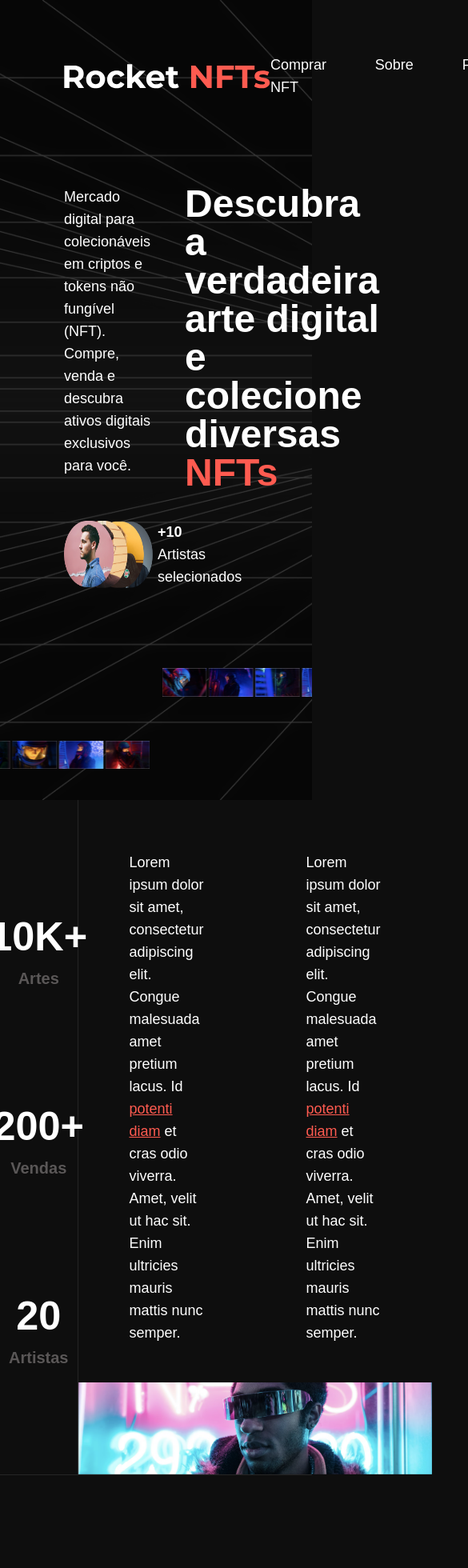
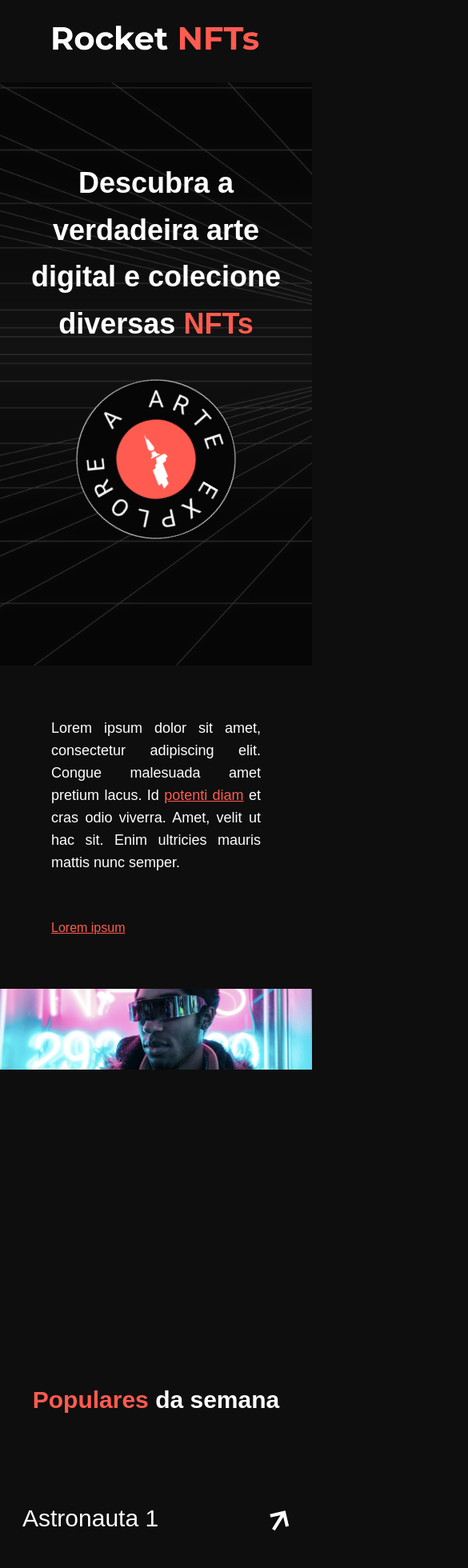
Before and after one commit to stardusteight-d4c/rocket-nfts, a React (Vite) app: page / in a window 390 px wide. Shown: the top 1960 px of the page at 80% size, 585 px wide, since content can reach past the window. Built offline with nearby package versions, Linux system fonts and the light colour scheme.

Commit message:
minimamente responsivo

```diff
--- a/src/components/CardArtists.tsx
+++ b/src/components/CardArtists.tsx
@@ -6,7 +6,7 @@ type CardArtists = {
 
 export default function CardArtists(props: CardArtists) {
   return (
-  <article className="bg-black-200 w-[350px] h-[150px] flex gap-10 py-6 px-8 items-center cursor-pointer hover:opacity-90 hover:brightness-95">
+  <article className="bg-black-200 w-[350px] h-[150px] flex gap-10 py-6 px-8 items-center cursor-pointer hover:opacity-90 hover:brightness-95 md:w-full">
     <div>
       <img src={props.image} />
     </div>
--- a/src/components/Footer.tsx
+++ b/src/components/Footer.tsx
@@ -11,13 +11,13 @@ import toTop from '../assets/toTop.svg'
 export default function Footer() {
   return (
     <footer className="bg-black-200">
-      <div className="flex justify-between px-20 items-center pt-20 pb-16 border-b-[1px] border-black-100">
+      <div className="flex justify-between px-20 items-center pt-20 pb-16 border-b-[1px] border-black-100 md:px-7 md:mx-auto md:block">
         <Logo />
-        <a href="#home">
+        <a href="#home" className='md:hidden'>
           <img src={toTop} />
         </a>
       </div>
-      <section className="flex justify-between px-20 border-b-[1px] border-black-100">
+      <section className="flex justify-between px-20 border-b-[1px] border-black-100 md:hidden">
         <div className="py-16">
           <h2 className="font-medium text-3xl pb-6">
             Fique por dentro de
@@ -35,7 +35,7 @@ export default function Footer() {
             </button>
           </span>
         </div>
-        <div className="w-[1px] bg-black-100 mx-auto"></div>
+        <div className="w-[1px] bg-black-100 mx-auto md:hidden"></div>
         <div className="flex gap-32 py-16 mx-auto">
           <ul className="text-xl text-black-100 leading-relaxed">
             <span className="text-xl font-bold text-white">Empresa</span>
@@ -109,12 +109,12 @@ export default function Footer() {
         </div>
       </section>
 
-      <section className='flex py-20 px-20 justify-between'>
+      <section className='flex py-20 px-20 justify-between md:inline-block md:px-7'>
         <div>
           <h4><a href="http://www.rocketseat.com.br" target="_blank" className="text-black-100">www.rocketseat.com.br</a></h4>
         </div>
         <div>
-          <ul  className='flex gap-12'>
+          <ul className='flex gap-12 md:hidden'>
             <li>
               <a href="https://www.instagram.com/rocketseat_oficial/" target="_blank">
                 <InstagramLogo size={32} className="text-black-100" />
--- a/src/components/Nav.tsx
+++ b/src/components/Nav.tsx
@@ -3,13 +3,13 @@ import Metamask from './Icons/Metamask'
 
 export default function Nav() {
   return (
-    <header className="flex items-center justify-between pt-14 px-20">
+    <header className="flex items-center justify-between pt-14 px-20 md:inline-block md:pt-0 md:px-0 md:mx-auto h-16 md:my-auto md:border-black-100">
       <div>
         <a href="#home">
           <Logo />
         </a>
       </div>
-      <div>
+      <div className='md:hidden'>
         <ul className="flex text-lg font-normal gap-[3.80rem]">
           <li>
             <a href="#">Comprar NFT</a>
@@ -23,7 +23,7 @@ export default function Nav() {
         </ul>
       </div>
       <div>
-        <button className="flex items-center bg-white font-bold text-black-900 py-[0.94rem] px-[1.40rem] text-base gap-[0.95rem]">
+        <button className="flex items-center bg-white font-bold text-black-900 py-[0.94rem] px-[1.40rem] text-base gap-[0.95rem] md:hidden">
           <Metamask />
           <span>Conectar carteira</span>
         </button>
--- a/src/pages/Home.tsx
+++ b/src/pages/Home.tsx
@@ -32,13 +32,15 @@ function Home() {
   return (
     <main>
       <header
-        className="h-[1000px] bg-[url('../assets/background.png')] bg-no-repeat bg-cover"
+        className="h-[1000px] bg-[url('../assets/background.png')] bg-no-repeat bg-cover md:h-[800px]"
         id="home"
       >
         <Zoom>
-          <Nav />
-          <section className="flex px-20 mt-[6.15rem] gap-10 items-start">
-            <div className="mx-auto text-lg">
+          <div className='md:bg-black-700 md:text-center md:my-8'>
+            <Nav />
+          </div>
+          <section className="flex px-20 mt-[6.15rem] gap-10 items-start md:block md:px-7 md:text-center">
+            <div className="mx-auto text-lg md:hidden">
               Mercado digital para colecionáveis em criptos e tokens não
               fungível (NFT). Compre, venda e descubra ativos digitais
               exclusivos para você.
@@ -55,28 +57,28 @@ function Home() {
                 </span>
               </div>
             </div>
-            <div className="mx-auto text-5xl font-bold mt-[-1px]">
+            <div className="mx-auto text-5xl font-bold mt-[-1px] md:text-4xl md:leading-relaxed md:mb-10">
               Descubra a verdadeira arte digital e colecione diversas{' '}
               <strong className="text-red-300">NFTs</strong>
             </div>
-            <div className="m-auto w-full max-w-[200px]">
+            <div className="m-auto w-full max-w-[200px] md:animate-spin-slow">
               <img src={badge} width={200} height={200} />
             </div>
           </section>
 
           <section className="mt-[100px] px-20 overflow-x-hidden">
-            <div className="mb-[55px] animate-marquee">
+            <div className="mb-[55px] animate-marquee md:hidden">
               <img src={gallery1} />
             </div>
-            <div className="animate-marquee2">
+            <div className="animate-marquee2 md:hidden">
               <img src={gallery2} />
             </div>
           </section>
         </Zoom>
       </header>
 
-      <section className="bg-black-700 h-[100vh] flex border-b-[1px] border-black-200">
-        <aside className="w-full max-w-[25vw] h-[100vh] border-r-[1px] border-black-200 flex flex-col justify-evenly items-center">
+      <section className="bg-black-700 h-[100vh] flex border-b-[1px] border-black-200 md:block md:border-none">
+        <aside className="w-full max-w-[25vw] h-[100vh] border-r-[1px] border-black-200 flex flex-col justify-evenly items-center md:hidden">
           <Fade left>
             <div className="text-center">
               <h2 className="text-[3.15rem] font-bold">10K+</h2>
@@ -94,10 +96,10 @@ function Home() {
         </aside>
 
         <div className="relative">
-          <div className="flex p-16 gap-32">
+          <div className="flex p-16 gap-32 md:block">
             <Fade bottom>
               <div>
-                <p className="text-lg mb-14">
+                <p className="text-lg mb-14 md:text-justify">
                   Lorem ipsum dolor sit amet, consectetur adipiscing elit.
                   Congue malesuada amet pretium lacus. Id{' '}
                   <a href="#" className="text-red-300 underline">
@@ -113,7 +115,7 @@ function Home() {
             </Fade>
             <Fade bottom>
               <div>
-                <p className="text-lg mb-14">
+                <p className="text-lg mb-14 md:hidden">
                   Lorem ipsum dolor sit amet, consectetur adipiscing elit.
                   Congue malesuada amet pretium lacus. Id{' '}
                   <a href="#" className="text-red-300 underline">
@@ -122,25 +124,25 @@ function Home() {
                   et cras odio viverra. Amet, velit ut hac sit. Enim ultricies
                   mauris mattis nunc semper.
                 </p>
-                <a className="text-red-300 underline cursor-pointer">
+                <a className="text-red-300 underline cursor-pointer md:hidden">
                   Lorem ipsum
                 </a>
               </div>
             </Fade>
           </div>
           <Fade right>
-            <img src={banner2077} className="block bottom-0 absolute" />
+            <img src={banner2077} className="block bottom-0 absolute md:relative md:object-cover" />
           </Fade>
         </div>
       </section>
 
-      <section className="px-20 mt-36 min-h-[100vh] mb-36">
+      <section className="px-20 mt-36 min-h-[100vh] mb-36 md:mt-14 md:px-7 md:text-center">
         <LightSpeed left>
-          <h1 className="mb-28 text-5xl font-bold">
+          <h1 className="mb-28 text-5xl font-bold md:text-3xl">
             <strong className="text-red-300">Populares</strong> da semana
           </h1>
         </LightSpeed>
-        <div className="grid grid-cols-3 justify-items-center w-full">
+        <div className="grid grid-cols-3 justify-items-center w-full md:flex md:flex-col md:items-center">
           <Rotate top left>
             <div>
               <div className="mb-24">
@@ -151,7 +153,7 @@ function Home() {
                   image={astronauta1}
                 />
               </div>
-              <div>
+              <div className='md:mb-24'>
                 <CardImg
                   title="Astronauta 3"
                   author="João Inácio (Biro)"
@@ -185,19 +187,19 @@ function Home() {
         </div>
       </section>
 
-      <section className="px-20">
+      <section className="px-20 md:px-0 md:text-center">
         <div className="w-full">
           <LightSpeed left>
-            <h1 className="text-5xl font-bold">
+            <h1 className="text-5xl font-bold md:text-3xl">
               Melhores <strong className="text-red-300">artistas</strong>
             </h1>
           </LightSpeed>
-          <div className="mt-[120px] grid grid-cols-3 justify-items-center mb-14">
+          <div className="mt-[120px] grid grid-cols-3 justify-items-center mb-14 md:block">
             <div>
               <div className="mb-20">
                 <CardArtists image={artista1} author="Mayk Brito" pics={80} />
               </div>
-              <div>
+              <div className='md:mb-20'>
                 <CardArtists
                   image={artista4}
                   author="Tamires Santos"
@@ -209,7 +211,7 @@ function Home() {
               <div className="mb-20">
                 <CardArtists image={artista2} author="Jakeliny G." pics={99} />
               </div>
-              <div>
+              <div className='md:mb-20'>
                 <CardArtists image={artista5} author="Ana Silva" pics={28} />
               </div>
             </div>
--- a/tailwind.config.js
+++ b/tailwind.config.js
@@ -1,9 +1,12 @@
 /** @type {import('tailwindcss').Config} */
 module.exports = {
   content: ['./src/**/*.tsx'],
-   mode: 'jit',
+  mode: 'jit',
   theme: {
     extend: {
+      screens: {
+        md: { max: '1230px' },
+      },
       animation: {
         'spin-slow': 'spin 20s linear infinite',
         marquee: 'marquee 25s linear infinite',
```
